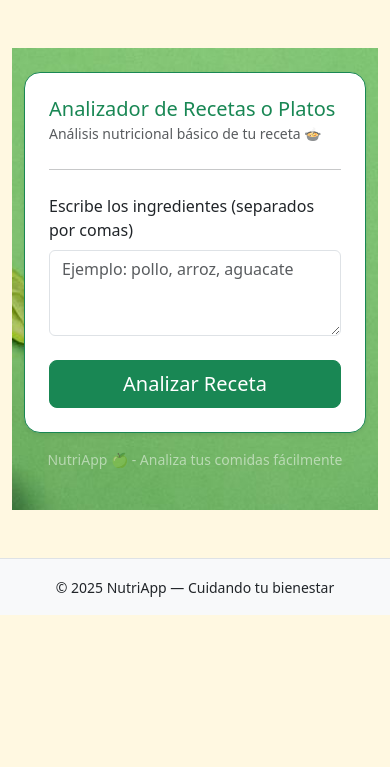
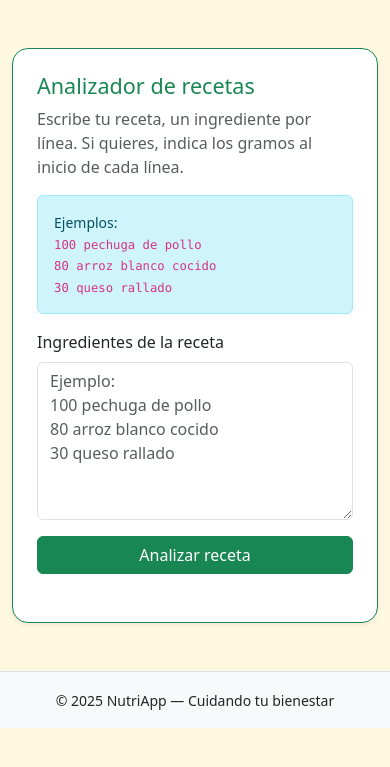
Before and after one commit to MunozTorresJoseMiguel/nutriApp, a Flask app: page /analizador in a window 390 px wide. Shown: the part 56-823 px from the top of the page. Run offline with Flask 3, Linux system fonts and the light colour scheme; a user stored in the database is signed in; some libraries are stand-ins or nearby versions.

Commit message:
listo NutriApp

```diff
--- a/app.py
+++ b/app.py
@@ -1,4 +1,3 @@
-
 from flask import Flask, render_template,redirect,request,url_for,flash,session
 import requests
 from flask_mysqldb import MySQL
@@ -14,6 +13,8 @@ USUARIOS_REGISTRADOS ={
         'fecha_nacimineto':'2008-04-06'
     }
 }
+API_KEY = "1cCX8y0wpTQRG1fpLyFdZHacgthjLhTdd3N127AA"
+API_URL = "https://api.nal.usda.gov/fdc/v1/foods/search"
 
 ## CONFIGURACION MYSQL
 app.config['MYSQL_HOST'] = 'localhost'
@@ -27,26 +28,16 @@ mysql = MySQL(app)
 def educacion():
     return render_template('educacion.html', )
 
-@app.route('/analizador', methods=['GET', 'POST'])
-def analizador():
-
-    return render_template('analizador.html', )
-
 # Rutas de la aplicación que no requieren autenticación
 @app.route('/inicio')
 def inicio():
     return render_template('inicio.html')
-
-
-
 
 @app.route('/logout', methods=['GET', 'POST'])
 def logout():
     session.clear()
     flash('Has cerrado sesión exitosamente.', 'success')
     return redirect(url_for('inicio'))
-
-
 
 @app.route("/sesion")
 def sesion():
@@ -60,9 +51,127 @@ def otro():
 def index():
     return render_template('inicio.html')
 
+#Las sieguentes rutas tiene metodo POST y GET
+@app.route('/analizador', methods=['GET', 'POST'])
+def analizador():
+    detalles = []# lista
+    totales = { #diccionario
+        "calorias": 0,
+        "proteina": 0,
+        "carbohidratos": 0,
+        "grasas": 0
+    }
+    receta_texto = ""
+    if 'id' not in session:
+        flash('Debes iniciar sesión primero', 'warning')
+        return redirect(url_for('login'))
+    if request.method == 'POST':
+        receta_texto = request.form.get('receta', '').strip()
 
+        if not receta_texto:
+            flash("Escribe al menos un ingrediente para analizar.", "warning")
+        else:
+            lineas = [l.strip() for l in receta_texto.splitlines() if l.strip()]
 
-#Las sieguentes rutas tiene metodo POST y GET
+            for linea in lineas:
+                gramos = 100
+                texto_busqueda = linea
+
+                partes = linea.split()
+                if partes and partes[0].isdigit():
+                    gramos = float(partes[0])
+                    texto_busqueda = " ".join(partes[1:])
+
+                info = buscar_nutrientes_usda(texto_busqueda)
+
+                if not info:
+                    detalles.append({
+                        "ingrediente": linea,
+                        "encontrado": False
+                    })
+                    continue
+
+                factor = gramos / 100.0
+
+                cal = (info["calorias"] or 0) * factor
+                prot = (info["proteina"] or 0) * factor
+                carb = (info["carbohidratos"] or 0) * factor
+                gra = (info["grasas"] or 0) * factor
+
+                detalles.append({
+                    "ingrediente": linea,
+                    "nombre_mostrado": info["nombre_mostrado"],
+                    "gramos": gramos,
+                    "calorias": round(cal, 1),
+                    "proteina": round(prot, 1),
+                    "carbohidratos": round(carb, 1),
+                    "grasas": round(gra, 1),
+                    "encontrado": True
+                })
+
+                totales["calorias"] += cal
+                totales["proteina"] += prot
+                totales["carbohidratos"] += carb
+                totales["grasas"] += gra
+
+            for k in totales:
+                totales[k] = round(totales[k], 1)
+
+    return render_template(
+        'analizador.html',
+        detalles=detalles,
+        totales=totales,
+        receta_texto=receta_texto
+    )
+
+def buscar_nutrientes_usda(nombre_ingrediente):
+    try:
+        params = {
+            "api_key": API_KEY,
+            "query": nombre_ingrediente,
+            "pageSize": 1
+        }
+        resp = requests.get(API_URL, params=params, timeout=5)
+
+        if resp.status_code != 200:
+            return None
+
+        data = resp.json()
+        foods = data.get("foods", [])
+        if not foods:
+            return None
+
+        food = foods[0]
+        descripcion = food.get("description", nombre_ingrediente)
+
+        # Nutrientes
+        calorias = proteina = carbohidratos = grasas = None
+
+        for n in food.get("foodNutrients", []):
+            nombre_n = n.get("nutrientName", "").lower()
+            valor = n.get("value", 0)
+
+            if "energy" in nombre_n or "kilocalories" in nombre_n:
+                calorias = valor
+            elif "protein" in nombre_n:
+                proteina = valor
+            elif "carbohydrate" in nombre_n:
+                carbohidratos = valor
+            elif "fat" in nombre_n or "lipid" in nombre_n:
+                grasas = valor
+
+        return {
+            "nombre_mostrado": descripcion,
+            "calorias": calorias,
+            "proteina": proteina,
+            "carbohidratos": carbohidratos,
+            "grasas": grasas
+        }
+
+    except Exception as e:
+        print("Error en buscar_nutrientes_usda:", e)
+        return None
+
 
 @app.route('/ver_perfil')
 def ver_perfil():
@@ -94,8 +203,6 @@ def rutina():
 
     return render_template("rutina.html", rutina=rutina)
 
-
-
 @app.route('/registro', methods=['GET', 'POST'])
 def registro():
     if request.method == 'POST':
@@ -116,7 +223,6 @@ def registro():
         goal_other = request.form.get('goal_other', '').strip()
 
         errores = []
-
 
         if not nombre or not apellidos or not email:
             errores.append("Nombre, apellidos y correo son obligatorios.")
@@ -195,7 +301,6 @@ def registro():
             flash("Ocurrió un error al registrar el usuario. Intenta de nuevo.", "danger")
             return render_template('registro.html'), 500
 
-
         session['id'] = nuevo_id
         session['usuario_nombre'] = nombre
         session['usuario_email'] = email
@@ -218,7 +323,6 @@ def imc():
     resultado = None
     categoria = None
     info = None
-
     if request.method == 'POST':
         try:
             peso = float(request.form['peso'])
@@ -235,7 +339,6 @@ def imc():
                 categoria = "Sobrepeso"
             else:
                 categoria = "Obesidad"
-
 
             info = {
                 "titulo": "¿Para qué sirve el IMC?",
@@ -276,7 +379,6 @@ def imc():
             info = None
 
     return render_template('imc.html', resultado=resultado, categoria=categoria, info=info)
-
 
 @app.route('/tmb', methods=['GET', 'POST'])
 def tmb():
@@ -321,12 +423,13 @@ def tmb():
 
     return render_template('tmb.html', resultado=resultado, info=info)
 
-
 @app.route('/gct', methods=['GET', 'POST'])
 def gct():
     gct = None
     info = None
-
+    if 'id' not in session:
+        flash('Debes iniciar sesión primero', 'warning')
+        return redirect(url_for('login'))
     if request.method == 'POST':
         # Verificamos que todos los campos vengan llenos
         campos = ['peso', 'altura', 'edad', 'sexo', 'actividad']
@@ -345,10 +448,10 @@ def gct():
                 else:
                     tmb -= 161
 
-                # Gasto calórico total
+
                 gct = round(tmb * actividad, 2)
 
-                # Info para la tarjeta de explicación
+
                 info = {
                     "titulo": "¿Qué es el Gasto Calórico Total (GCT)?",
                     "descripcion": (
@@ -361,7 +464,7 @@ def gct():
                         "Usa este valor como referencia para ajustar tus objetivos: perder grasa, "
                         "mantener tu peso o ganar masa muscular, siempre acompañado de hábitos saludables."
                     ),
-                    "imagen": "img/tasabasal.webp"  # cambia si tienes una imagen específica de GCT
+                    "imagen": "img/tasabasal.webp"
                 }
 
             except ValueError:
@@ -370,7 +473,6 @@ def gct():
             flash("Por favor completa todos los campos.", "warning")
 
     return render_template('gct.html', gct=gct, info=info)
-
 
 @app.route('/peso_ideal', methods=['GET', 'POST'])
 def peso_ideal():
@@ -383,12 +485,10 @@ def peso_ideal():
             edad = int(request.form['edad'])
             sexo = request.form['sexo']
 
-
             if sexo == 'masculino':
                 peso_ideal_valor = (altura - 100) - ((altura - 150) / 4) + ((edad - 20) / 4)
             else:
                 peso_ideal_valor = (altura - 100) - ((altura - 150) / 2.5) + ((edad - 20) / 6)
-
             peso_ideal = round(peso_ideal_valor, 2)
 
             info = {
@@ -416,7 +516,9 @@ def peso_ideal():
 def macronutrientes():
     macros = None
     info = None
-
+    if 'id' not in session:
+        flash('Debes iniciar sesión primero', 'warning')
+        return redirect(url_for('login'))
     if request.method == 'POST':
         if all(k in request.form and request.form[k] for k in ['calorias', 'objetivo']):
             calorias = float(request.form['calorias'])
@@ -429,8 +531,6 @@ def macronutrientes():
                 calorias_totales = calorias * 0.85
             else:
                 calorias_totales = calorias * 1.15
-
-
             proteinas = 0.25 * calorias_totales / 4
             carbohidratos = 0.50 * calorias_totales / 4
             grasas = 0.25 * calorias_totales / 9
@@ -475,7 +575,6 @@ def macronutrientes():
             info = None
 
     return render_template('macronutrientes.html', macros=macros, info=info)
-
 
 @app.route('/perfil', methods=['GET','POST'])
 def perfil():
@@ -546,15 +645,12 @@ def login():
 
     return render_template('sesion.html')
 
-
-
 @app.route('/dashboard')
 def dashboard():
     if 'id' not in session:
         flash('Debes iniciar sesión primero', 'warning')
         return redirect(url_for('login'))
-    return render_template('index.html')
-
+    return render_template('inicio.html')
 
 def obtener_usuario_por_email(email):
     cur = mysql.connection.cursor()
@@ -567,6 +663,5 @@ def obtener_usuario_por_email(email):
     cur.close()
     return usuario
 
-
 if __name__ == '__main__':
     app.run(debug=True)
--- a/templates/analizador.html
+++ b/templates/analizador.html
@@ -1,55 +1,118 @@
-{% extends 'basecalculadora.html' %}
-{% block title %}Analizador de Recetas{% endblock %}
+{% extends "base.html" %}
+
+{% block title %}Analizador de recetas — NutriApp{% endblock %}
+
 {% block content %}
+<div class="row justify-content-center">
+  <div class="col-12 col-lg-10">
+    <div class="card shadow-sm rounded-4 border-success">
+      <div class="card-body p-4">
+        <h4 class="text-success">Analizador de recetas</h4>
+        <p class="text-muted mb-3">
+          Escribe tu receta, un ingrediente por línea.
+          Si quieres, indica los gramos al inicio de cada línea.
+        </p>
 
-<section class="bg-cover hero-min d-flex align-items-center py-4 py-md-0"
-  style="background:url('../static/img/avocado.jpg') center/cover no-repeat;">
-  <div class="container">
-    <div class="row justify-content-center">
-      <div class="col-12 col-md-10 col-lg-8 col-xxl-7">
-        <div class="card shadow-sm rounded-4 border-success bg-white bg-opacity-85">
-          <div class="card-body p-4 p-md-5">
+        <div class="alert alert-info small">
+          Ejemplos:<br>
+          <code>100 pechuga de pollo</code><br>
+          <code>80 arroz blanco cocido</code><br>
+          <code>30 queso rallado</code>
+        </div>
 
-            <h5 class="text-success mb-0">Analizador de Recetas o Platos</h5>
-            <small class="text-muted">Análisis nutricional básico de tu receta 🍲</small>
-            <hr class="my-4">
+        <form method="POST" class="mb-4">
+          <div class="mb-3">
+            <label for="receta" class="form-label">Ingredientes de la receta</label>
+            <textarea class="form-control" id="receta" name="receta" rows="6" placeholder="Ejemplo:
+100 pechuga de pollo
+80 arroz blanco cocido
+30 queso rallado">{{ receta_texto or '' }}</textarea>
+          </div>
+          <div class="d-grid d-md-flex justify-content-md-end">
+            <button type="submit" class="btn btn-success">
+              Analizar receta
+            </button>
+          </div>
+        </form>
 
-            <form method="POST">
-              <div class="mb-3">
-                <label for="receta" class="form-label">Escribe los ingredientes (separados por comas)</label>
-                <textarea class="form-control" id="receta" name="receta" rows="3"
-                  placeholder="Ejemplo: pollo, arroz, aguacate" required></textarea>
+        {% if detalles %}
+        <h5 class="mt-4">Resultados por ingrediente</h5>
+        <div class="table-responsive">
+          <table class="table table-sm align-middle">
+            <thead class="table-light">
+              <tr>
+                <th>Ingrediente</th>
+                <th>Descripción (USDA)</th>
+                <th class="text-end">Cant. (g)</th>
+                <th class="text-end">Calorías</th>
+                <th class="text-end">Proteínas (g)</th>
+                <th class="text-end">Carbs (g)</th>
+                <th class="text-end">Grasas (g)</th>
+              </tr>
+            </thead>
+            <tbody>
+              {% for item in detalles %}
+              {% if item.encontrado %}
+              <tr>
+                <td>{{ item.ingrediente }}</td>
+                <td>{{ item.nombre_mostrado }}</td>
+                <td class="text-end">{{ item.gramos }}</td>
+                <td class="text-end">{{ item.calorias }}</td>
+                <td class="text-end">{{ item.proteina }}</td>
+                <td class="text-end">{{ item.carbohidratos }}</td>
+                <td class="text-end">{{ item.grasas }}</td>
+              </tr>
+              {% else %}
+              <tr class="table-warning">
+                <td>{{ item.ingrediente }}</td>
+                <td colspan="6">No se encontró en la base de datos de USDA.</td>
+              </tr>
+              {% endif %}
+              {% endfor %}
+            </tbody>
+          </table>
+        </div>
+
+        <h5 class="mt-4">Totales aproximados de la receta</h5>
+        <div class="row g-3">
+          <div class="col-6 col-md-3">
+            <div class="card border-0 bg-light">
+              <div class="card-body text-center">
+                <small class="text-muted d-block">Calorías</small>
+                <span class="fw-bold">{{ totales.calorias }}</span>
               </div>
-
-              <div class="d-grid mt-4">
-                <button type="submit" class="btn btn-success btn-lg">Analizar Receta</button>
+            </div>
+          </div>
+          <div class="col-6 col-md-3">
+            <div class="card border-0 bg-light">
+              <div class="card-body text-center">
+                <small class="text-muted d-block">Proteínas (g)</small>
+                <span class="fw-bold">{{ totales.proteina }}</span>
               </div>
-            </form>
-
-            {% if resultado %}
-            <hr class="my-4">
-            <div class="alert alert-light border-success rounded-4 text-center">
-              {% if resultado is string %}
-                <p class="text-danger mb-0">{{ resultado }}</p>
-              {% else %}
-                <h5 class="text-success">Resultados para: {{ resultado.ingredientes }}</h5>
-                <ul class="list-unstyled mb-2">
-                  <li><strong>Calorías:</strong> {{ resultado.calorias }} kcal</li>
-                  <li><strong>Proteínas:</strong> {{ resultado.proteinas }} g</li>
-                  <li><strong>Carbohidratos:</strong> {{ resultado.carbohidratos }} g</li>
-                  <li><strong>Grasas:</strong> {{ resultado.grasas }} g</li>
-                </ul>
-                <p class="text-muted small mb-0">Valores aproximados para 100 g de cada ingrediente.</p>
-              {% endif %}
             </div>
-            {% endif %}
-
+          </div>
+          <div class="col-6 col-md-3">
+            <div class="card border-0 bg-light">
+              <div class="card-body text-center">
+                <small class="text-muted d-block">Carbs (g)</small>
+                <span class="fw-bold">{{ totales.carbohidratos }}</span>
+              </div>
+            </div>
+          </div>
+          <div class="col-6 col-md-3">
+            <div class="card border-0 bg-light">
+              <div class="card-body text-center">
+                <small class="text-muted d-block">Grasas (g)</small>
+                <span class="fw-bold">{{ totales.grasas }}</span>
+              </div>
+            </div>
           </div>
         </div>
-        <p class="text-center text-white-50 small mt-3">NutriApp 🍏 - Analiza tus comidas fácilmente</p>
+
+        {% endif %}
+
       </div>
     </div>
   </div>
-</section>
-
+</div>
 {% endblock %}
--- a/templates/base.html
+++ b/templates/base.html
@@ -18,11 +18,11 @@
             <div class="collapse navbar-collapse justify-content-end">
                 <ul class="navbar-nav flex-column align-items-end">
 
-                    {% if session.get('usuario') %}
+                    {% if session.get('id') %}
 
                     <li class="nav-item">
                         <span class="navbar-text mb-1">
-                            Hola, {{ session['usuario']['nombre'] }} 👋
+                            Hola, {{ session.get('usuario_nombre', 'Usuario') }} 👋
                         </span>
                     </li>
                     <li class="nav-item">
@@ -45,6 +45,7 @@
 
                     {% endif %}
 
+
                 </ul>
             </div>
         </div>
--- a/templates/inicio.html
+++ b/templates/inicio.html
@@ -53,11 +53,11 @@
 
 
     <div class="col-12 col-sm-6 col-md-4">
-        <a href="{{ url_for('educacion') }}" class="text-decoration-none">
+        <a href="{{ url_for('analizador') }}" class="text-decoration-none">
             <div class="card text-white text-center" style="background-color:#BE93D4; border:none;">
                 <div class="card-body py-5">
-                    <h4 class="fw-bold">Consejos de nutrición</h4>
-                    <p>Mejora tus hábitos alimenticios</p>
+                    <h4 class="fw-bold">Analizador de recetas</h4>
+                    <p>Conoces lo que comes</p>
                 </div>
             </div>
         </a>
--- a/templates/sesion.html
+++ b/templates/sesion.html
@@ -27,7 +27,7 @@
                 <input type="password" class="form-control" id="password" name="password" required>
               </div>
               <div class="d-grid">
-                <button type="submit" class="btn btn-primary">Iniciar Sesión</button>
+                <button type="submit" class="btn btn-success">Iniciar Sesión</button>
               </div>
               <div class="text-center mt-3">
                 <p>No tienes cuenta? <a href="/registro">Regístrate aquí</a></p>
```
